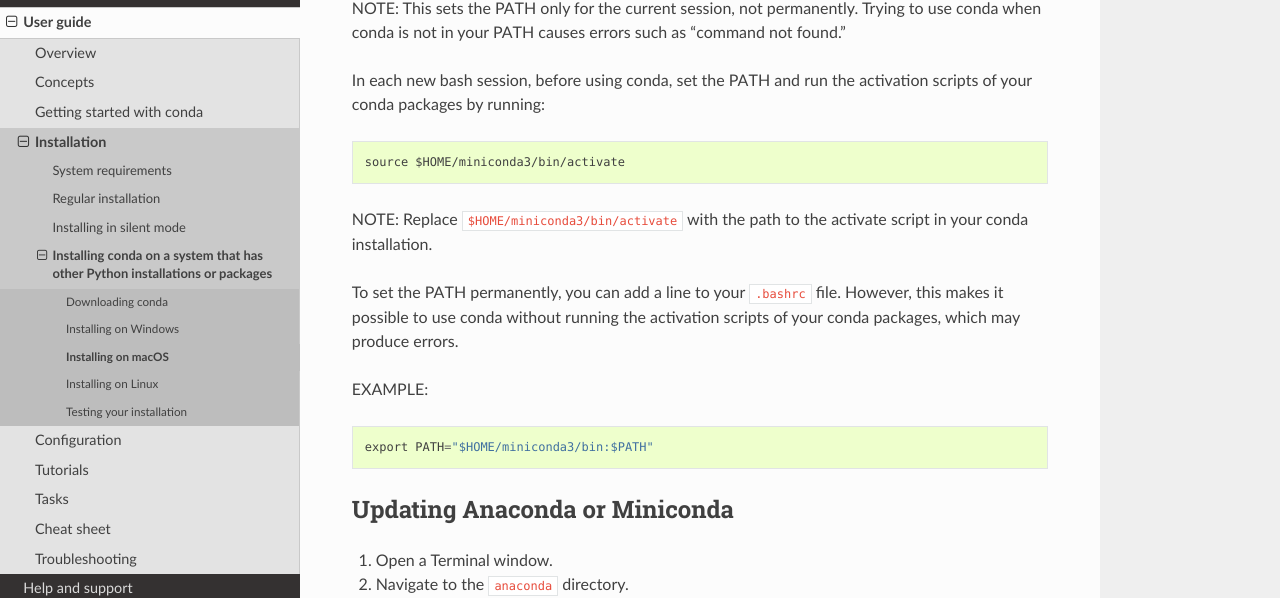
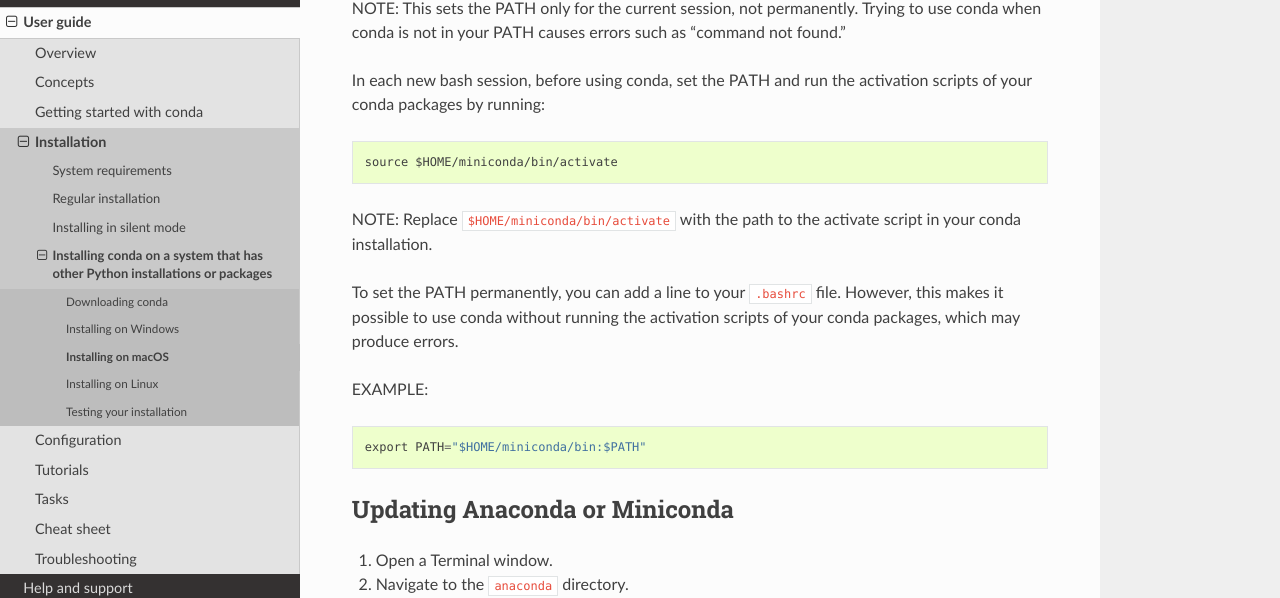
Before and after one commit to conda/conda-docs, a Sphinx documentation site: the page built from docs/source/user-guide/install/macos.rst, in a window 1280 px wide and 900 px high, scrolled down 922 px. Shown: the part 105-703 px from the top of the window. Built offline with Sphinx 7.4.7 and the Read the Docs theme 2.0.0, drawn with Linux system fonts in a browser that asks for light colours.

Commit message:
miniconda3 is not exist
There is no miniconda3 if user follows the instruction.

```diff
--- a/docs/source/user-guide/install/macos.rst
+++ b/docs/source/user-guide/install/macos.rst
@@ -62,9 +62,9 @@ PATH causes errors such as "command not found."
 In each new bash session, before using conda, set the PATH and
 run the activation scripts of your conda packages by running::
 
-  source $HOME/miniconda3/bin/activate
+  source $HOME/miniconda/bin/activate
 
-NOTE: Replace ``$HOME/miniconda3/bin/activate``
+NOTE: Replace ``$HOME/miniconda/bin/activate``
 with the path to the activate script in your conda installation.
 
 To set the PATH permanently, you can add a line to your
@@ -74,7 +74,7 @@ which may produce errors.
 
 EXAMPLE::
 
-  export PATH="$HOME/miniconda3/bin:$PATH"
+  export PATH="$HOME/miniconda/bin:$PATH"
 
 
 Updating Anaconda or Miniconda
```
